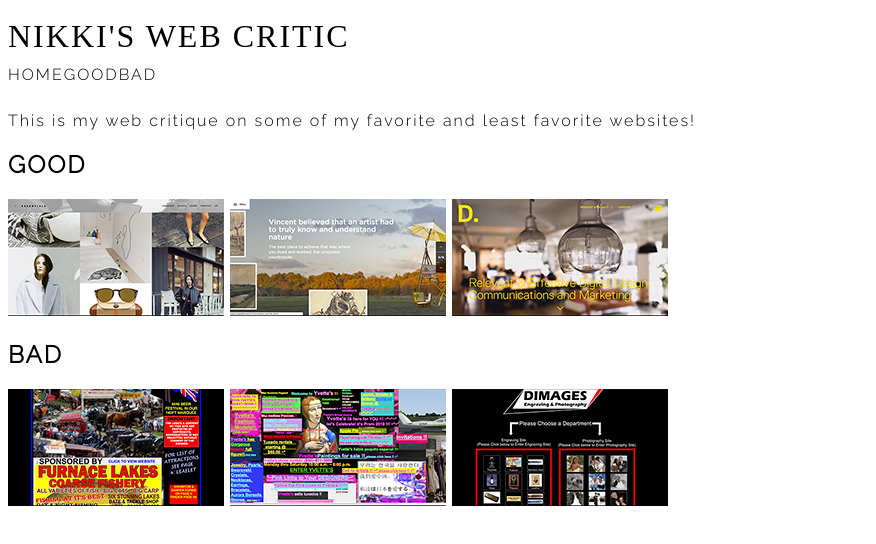
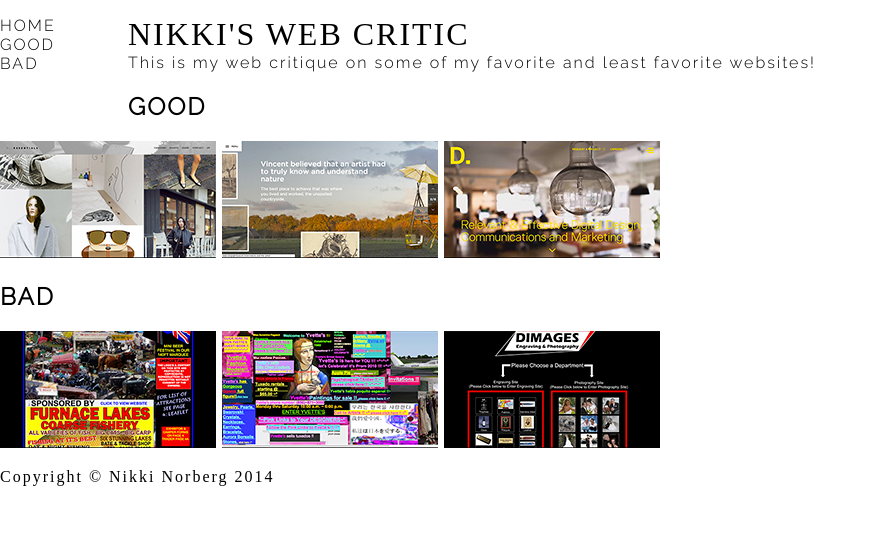
Before and after one commit to niknorb/11_Assignment, a plain HTML site: page index.html in a window 1280 px wide. Shown: the whole page, without its empty margins (0-876 px from the left). Drawn offline with Linux system fonts and the light colour scheme.

Commit message:
Commit 3
Added footer

```diff
--- a/base.css
+++ b/base.css
@@ -4,19 +4,25 @@
 
 body {
 	letter-spacing: 2px;
+	margin: auto;
+	overflow: auto;
 }
 
 
 header {
 	font-family: serif;
-	padding-top: 10px;
-	padding-bottom: 10px
-
+	padding: 10 0 90 10;
+	float: right;
+	width: 90%;
+	color: #8eb8a4;
+	font-size: 2em;
 }
 nav {
 	font-family: Raleway, sans-serif;
 	color: #ccc;
-	padding-bottom: 30px
+	padding-bottom: 30px;
+	float: left;
+	width: 10%;
 }
 nav ul {
 	list-style: none;
@@ -25,16 +31,13 @@ nav ul {
 }
 
 nav ul li {
-	float: left;
 	padding: 0;
 }
 
-header {
-	font-size: 2em;
-}
 article {
 	font-family: Raleway, sans-serif;
 	color: #000;
+	width: 100%;
 }
 a {
 	text-decoration: none;
--- a/index.html
+++ b/index.html
@@ -63,5 +63,11 @@
 			</section>
 		</article>
 
+<footer>
+
+Copyright © Nikki Norberg 2014
+
+</footer>
+
 	</body>
 </html>
```
